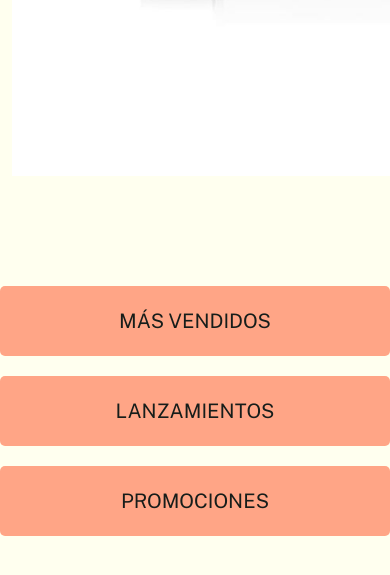
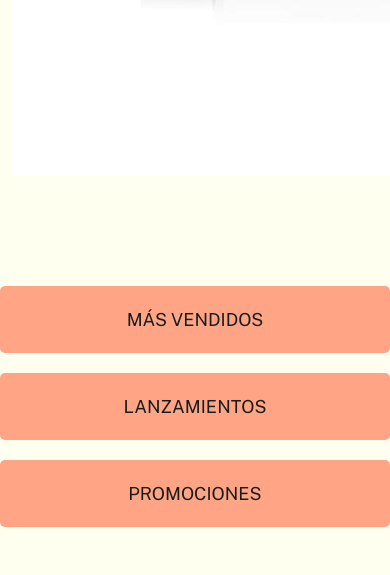
Before and after one commit to nadiaemi/Aplicando-SEO-y-SASS-II, a website: page index.html in a window 390 px wide. Shown: the part 949-1524 px from the top of the page. Drawn offline with nearby package versions, Linux system fonts and the light colour scheme; a web font is replaced by a local one.

Commit message:
se agrega una media querie para cajas destacados

```diff
--- a/scss/styles.scss
+++ b/scss/styles.scss
@@ -83,6 +83,13 @@ body{
         color: $oscuro;
         font-size: 20px;
         padding: 20px 15px;
+
+        @media screen and (max-width:992px){
+            font-size: 18px;
+            text-align: center;
+            padding: 0px;
+
+        }
     }
 }
 
```
Also changed, not shown: css/styles.css.
